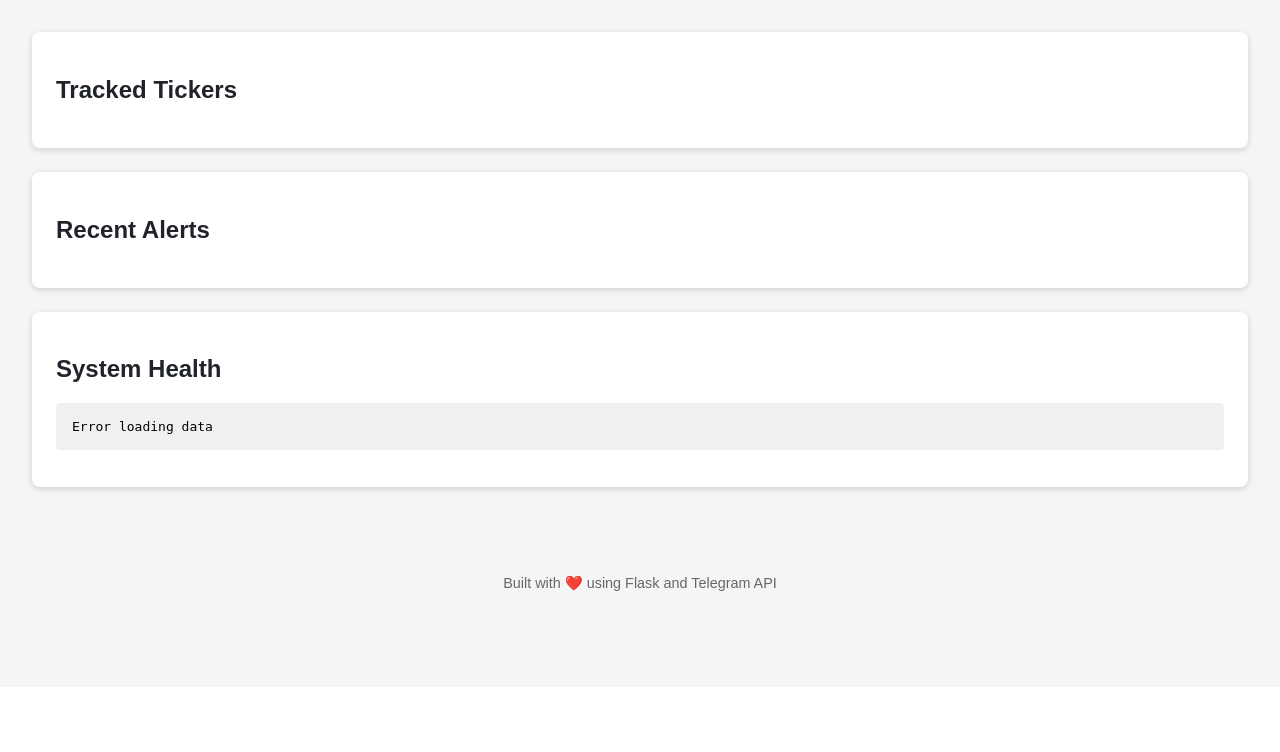
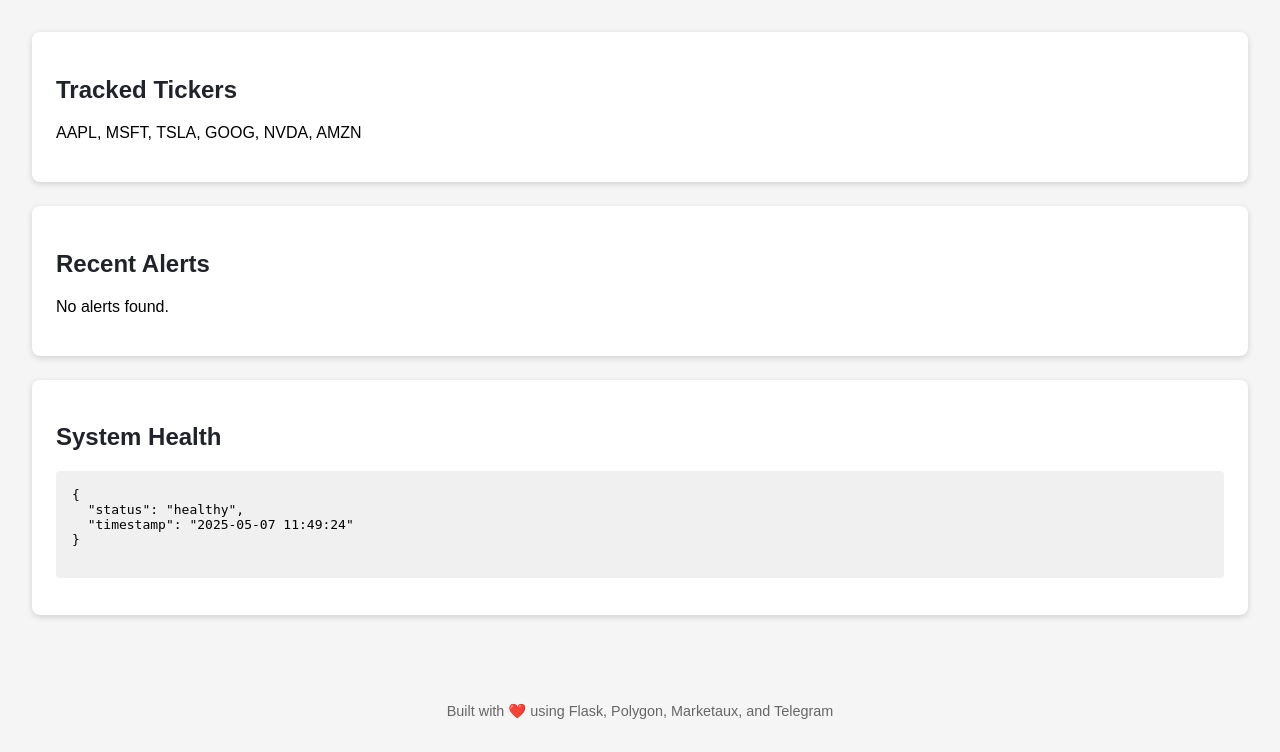
Before and after one commit to ThinkShiftGIT/HourlyAlertSystem, a Flask app: page /dashboard in a window 1280 px wide. Shown: the part 113-865 px from the top of the page. Before the commit the page ends 704 px from the top, so only its background shows below. Run offline with Flask 3, Linux system fonts and the light colour scheme.

Commit message:
Update dashboard.html

```diff
--- a/templates/dashboard.html
+++ b/templates/dashboard.html
@@ -35,49 +35,40 @@
         <h1>📊 RealTime TradeBot Dashboard</h1>
     </header>
     <div class="container">
+
         <div class="card">
             <h2>Tracked Tickers</h2>
-            <div id="tickers"></div>
+            <p>{{ tickers | join(", ") }}</p>
         </div>
 
         <div class="card">
             <h2>Recent Alerts</h2>
-            <div id="alerts"></div>
+            {% if alerts %}
+                {% for alert in alerts[-5:] %}
+                    <div>
+                        <strong>{{ alert.timestamp }}</strong><br>
+                        <code>{{ alert.ticker }} — {{ alert.headline }}</code>
+                    </div>
+                    <hr>
+                {% endfor %}
+            {% else %}
+                <p>No alerts found.</p>
+            {% endif %}
         </div>
 
         <div class="card">
             <h2>System Health</h2>
-            <pre id="health">Loading...</pre>
+            <pre>
+{
+  "status": "healthy",
+  "timestamp": "{{ time.strftime('%Y-%m-%d %H:%M:%S') }}"
+}
+            </pre>
         </div>
+
     </div>
-
     <footer>
-        Built with ❤️ using Flask and Telegram API
+        Built with ❤️ using Flask, Polygon, Marketaux, and Telegram
     </footer>
-
-    <script>
-        async function loadData() {
-            try {
-                const tickersRes = await fetch('/tickers');
-                const tickersData = await tickersRes.json();
-                document.getElementById('tickers').innerText = tickersData.result || 'No data';
-
-                const alertsRes = await fetch('/logs/alerts.json');
-                const alertsData = await alertsRes.json();
-                document.getElementById('alerts').innerHTML = alertsData.slice(-5).map(entry => {
-                    return `<div><strong>${entry.timestamp}</strong><br><code>${entry.message}</code></div>`;
-                }).join('<hr>');
-
-                const healthRes = await fetch('/health');
-                const healthData = await healthRes.json();
-                document.getElementById('health').innerText = JSON.stringify(healthData, null, 2);
-            } catch (e) {
-                document.getElementById('health').innerText = 'Error loading data';
-                console.error(e);
-            }
-        }
-
-        loadData();
-    </script>
 </body>
 </html>
```
